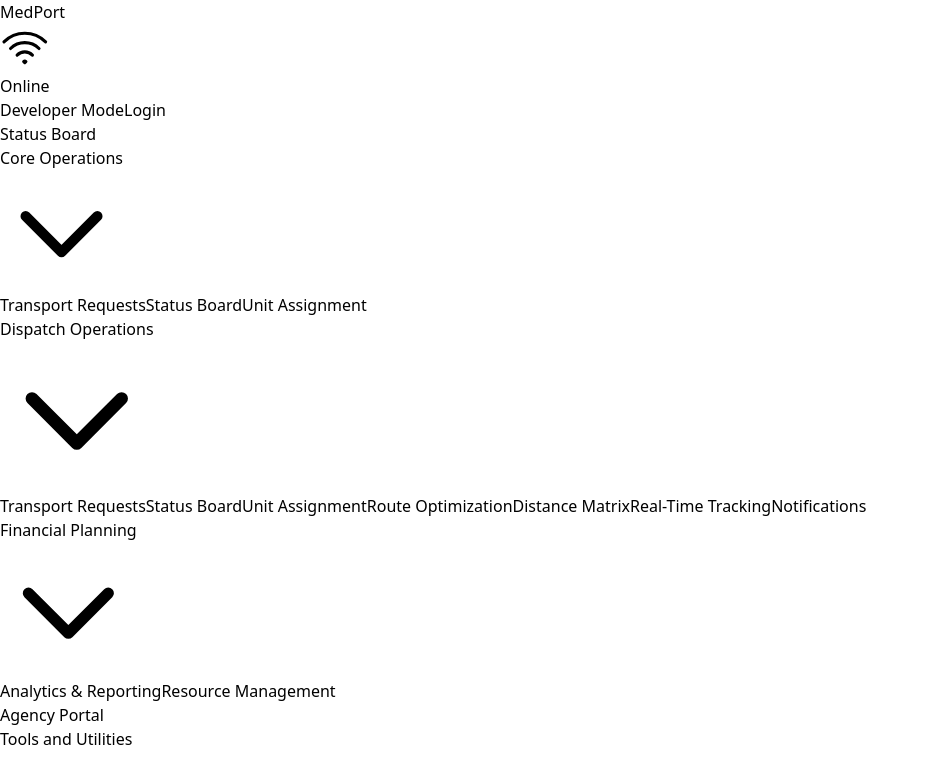
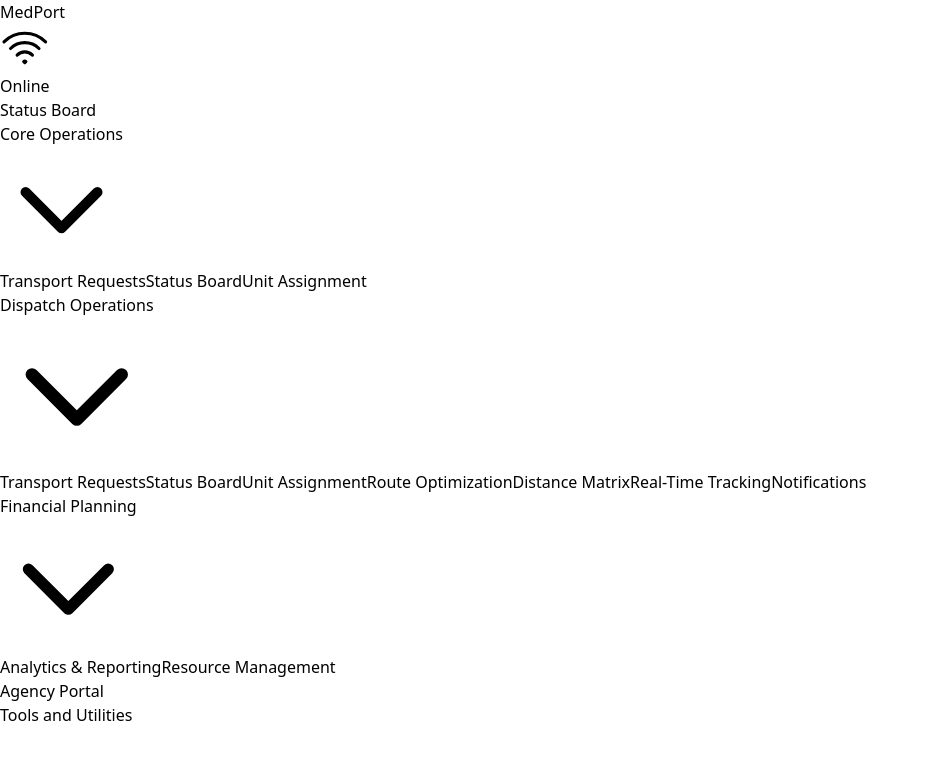
Before and after one commit to Medic423/medport, a React (Vite) app in the folder frontend/: page / in a window 1280 px wide. Shown: the top 769 px of the page, without its empty margins (0-929 px from the left). Built offline with nearby package versions, Linux system fonts and the light colour scheme.

Commit message:
Restore clean, basic navigation without developer mode complexity - Remove developer mode button and demo mode complexity - Keep basic dropdown navigation menus (Core Operations, Dispatch Operations, etc.) - Clean, simple navigation ready for development

```diff
--- a/frontend/src/App.tsx
+++ b/frontend/src/App.tsx
@@ -25,16 +25,6 @@ import AgencyPortal from './pages/AgencyPortal';
 
 function App() {
   const [currentPage, setCurrentPage] = useState<'home' | 'transport-requests' | 'status-board' | 'distance-matrix' | 'resource-management' | 'advanced-transport' | 'air-medical' | 'emergency-department' | 'agency-registration' | 'agency-login' | 'agency-dashboard' | 'route-optimization' | 'unit-assignment' | 'notifications' | 'qr-code-system' | 'real-time-tracking' | 'analytics' | 'offline-capabilities' | 'login' | 'settings' | 'help' | 'agency-portal'>('home');
-  const [isDemoMode, setIsDemoMode] = useState(false);
-  const [userRole, setUserRole] = useState<string | null>(null);
-
-  // Check demo mode and user role on mount
-  React.useEffect(() => {
-    const demoMode = localStorage.getItem('demoMode') === 'true';
-    const storedUserRole = localStorage.getItem('userRole');
-    setIsDemoMode(demoMode);
-    setUserRole(storedUserRole);
-  }, []);
 
   return (
     <div className="App">
@@ -47,54 +37,6 @@ function App() {
             </div>
             <div className="flex items-center space-x-4">
               <OfflineIndicator showDetails={true} />
-
-              {/* Developer Mode Button - Show when not in demo mode */}
-              {!isDemoMode && (
-                <button
-                  onClick={() => {
-                    localStorage.setItem('demoMode', 'true');
-                    localStorage.setItem('userRole', 'DEVELOPER');
-                    window.location.reload();
-                  }}
-                  className="px-3 py-2 rounded-md text-sm font-medium bg-yellow-600 text-white hover:bg-yellow-700"
-                >
-                  Developer Mode
-                </button>
-              )}
-
-              {/* Demo Mode Indicator - Show when in demo mode */}
-              {isDemoMode && (
-                <div className="flex items-center space-x-2">
-                  <span className="px-3 py-2 rounded-md text-sm font-medium bg-green-600 text-white">
-                    Demo Mode: {userRole || 'USER'}
-                  </span>
-                  <button
-                    onClick={() => {
-                      localStorage.removeItem('demoMode');
-                      localStorage.removeItem('userRole');
-                      localStorage.removeItem('token');
-                      localStorage.removeItem('hospitalToken');
-                      localStorage.removeItem('transportCenterToken');
-                      localStorage.removeItem('agencyToken');
-                      window.location.reload();
-                    }}
-                    className="px-3 py-2 rounded-md text-sm font-medium bg-red-600 text-white hover:bg-red-700"
-                  >
-                    Logout
-                  </button>
-                </div>
-              )}
-
-              {/* Login Button - Show when not in demo mode */}
-              {!isDemoMode && (
-                <button
-                  onClick={() => setCurrentPage('login')}
-                  className="px-3 py-2 rounded-md text-sm font-medium text-blue-100 hover:bg-blue-500 hover:text-white"
-                >
-                  Login
-                </button>
-              )}
-
             </div>
             <div className="flex space-x-2">
               {/* Home */}
```
